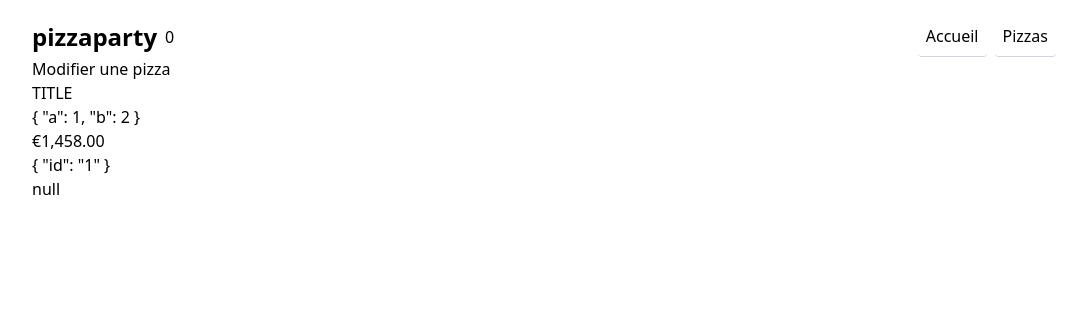
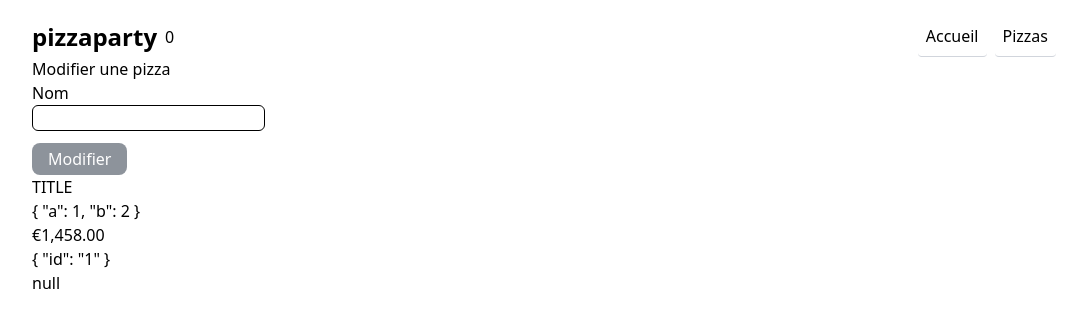
Before and after one commit to matthieumota/angular-plb, an Angular app: page /pizzas/1/edit in a window 1280 px wide. Shown: the top 328 px of the page, without its empty margins (96-1183 px from the left). Built offline with nearby package versions, Linux system fonts and the light colour scheme; no server answers.

Commit message:
form and create pizza

```diff
--- a/src/app/models/pizza.ts
+++ b/src/app/models/pizza.ts
@@ -18,3 +18,9 @@ export type Pizz = {
   price: number
   image?: string
 }
+
+export type PizzaDraft = {
+  name: string
+  price: string | undefined
+  image: string
+}
--- a/src/app/pages/pizza-form/pizza-form.html
+++ b/src/app/pages/pizza-form/pizza-form.html
@@ -1,5 +1,36 @@
 <div class="max-w-5xl mx-auto">
   <h1>{{ title() }}</h1>
+
+  <form (ngSubmit)="save(myForm)" #myForm="ngForm" title="TEST">
+    <div class="mb-3">
+      <label class="block" [class.text-red-500]="name.dirty && name.invalid">Nom</label>
+      <input name="name" [(ngModel)]="pizzaDraft.name" class="border rounded-md" required minlength="3" #name="ngModel" [class.border-red-500]="name.dirty && name.invalid">
+      @if (name.dirty && name.invalid) {
+        <p class="text-red-500">
+          @if (name.hasError('minlength')) {
+            Le nom doit faire 3 caracteres.
+          } @else {
+            Le nom n'est pas correct.
+          }
+        </p>
+      }
+    </div>
+    @if (name.valid) {
+      <div class="mb-3">
+        <label class="block" [class.text-red-500]="price.dirty && price.invalid">Prix</label>
+        <input type="number" name="price" [(ngModel)]="pizzaDraft.price" class="border rounded-md" required min="1" #price="ngModel" [class.border-red-500]="price.dirty && price.invalid">
+        @if (price.dirty && price.invalid) {
+          <p class="text-red-500">Le prix n'est pas correct.</p>
+        }
+      </div>
+    }
+    <button
+      class="bg-gray-800 text-white py-1 px-4 rounded-lg disabled:opacity-50"
+      [disabled]="myForm.invalid"
+    >
+      {{ isEdit() ? 'Modifier' : 'Creer' }}
+    </button>
+  </form>
 
   <p>
     {{ 'title' | uppercase | lowercase | uppercase }}
--- a/src/app/pages/pizza-form/pizza-form.ts
+++ b/src/app/pages/pizza-form/pizza-form.ts
@@ -1,19 +1,22 @@
 import { CommonModule, JsonPipe, LowerCasePipe, UpperCasePipe } from '@angular/common';
 import { Component, computed, inject, signal } from '@angular/core';
 import { toSignal } from '@angular/core/rxjs-interop';
-import { ActivatedRoute } from '@angular/router';
+import { ActivatedRoute, Router } from '@angular/router';
 import { delay, map } from 'rxjs/operators';
 import { PizzaRepository } from '../../services/pizza-repository';
+import { FormsModule, NgForm } from '@angular/forms';
+import { PizzaDraft } from '../../models/pizza';
 
 @Component({
   selector: 'app-pizza-form',
-  imports: [CommonModule, JsonPipe, LowerCasePipe, UpperCasePipe],
+  imports: [CommonModule, FormsModule, JsonPipe, LowerCasePipe, UpperCasePipe],
   templateUrl: './pizza-form.html',
   styleUrl: './pizza-form.css',
 })
 export class PizzaForm {
   activatedRoute = inject(ActivatedRoute);
   pizzaRepository = inject(PizzaRepository);
+  router = inject(Router);
 
   id = signal<string | undefined>(undefined);
   // id = toSignal<string | undefined>(this.activatedRoute.params.pipe(map(params => params['id'])));
@@ -31,4 +34,18 @@ export class PizzaForm {
       this.id.set(params['id']);
     });
   }
+
+  pizzaDraft: PizzaDraft = {
+    name: '',
+    price: undefined,
+    image: '/assets/pizzas/reine.jpg',
+  }
+
+  save(form: NgForm) {
+    console.log(form.value)
+    console.log(this.pizzaDraft)
+    this.pizzaRepository.createPizza(this.pizzaDraft).subscribe(
+      pizza => this.router.navigate(['/pizzas', pizza.id])
+    )
+  }
 }
--- a/src/app/services/pizza-repository.ts
+++ b/src/app/services/pizza-repository.ts
@@ -1,5 +1,5 @@
 import { inject, Service } from '@angular/core';
-import { Pizza } from '../models/pizza';
+import { Pizza, PizzaDraft } from '../models/pizza';
 import { HttpClient } from '@angular/common/http';
 import { lastValueFrom, Observable } from 'rxjs';
 import { environment } from '../../environments/environment';
@@ -15,4 +15,8 @@ export class PizzaRepository {
   getPizza(id: number): Observable<Pizza> {
     return this.http.get<Pizza>(`${environment.API_URL}/pizzas/${id}`);
   }
+
+  createPizza(draft: PizzaDraft): Observable<Pizza> {
+    return this.http.post<Pizza>(`${environment.API_URL}/pizzas`, draft);
+  }
 }
```
Also changed, not shown: db.json5.
